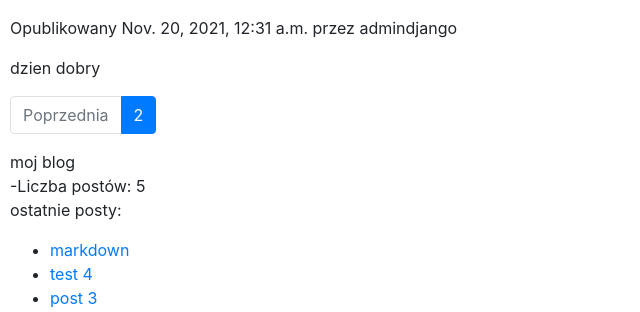
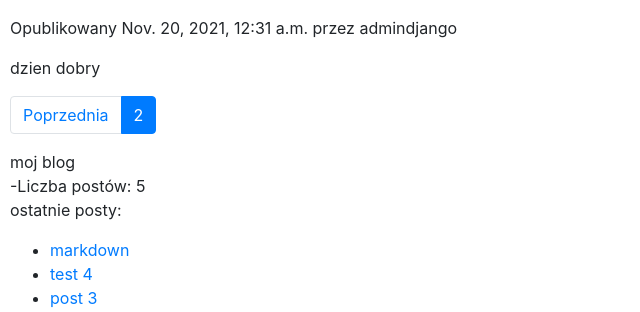
Before and after one commit to Bombozaur666/learningDjango, a Django app: page /blog/?page=2 in a window 1280 px wide. Shown: the part 340-652 px from the top of the page, without its empty margins (0-640 px from the left). Run offline with Django 3.2, Linux system fonts and the light colour scheme; data comes from the database, SQL or seed files in the repository; both versions use the stored data as it was after the commit; some libraries are stand-ins or nearby versions.

Commit message:
-change in database

```diff
--- a/blog/templates/pagination.html
+++ b/blog/templates/pagination.html
@@ -1,7 +1,7 @@
 <nav aria-label="Page navigation example">
  <ul class="pagination">
      {% if page.has_previous %}
-        <li class="page-item disabled">
+        <li class="page-item">
             <a class="page-link" href="?page={{ page.previous_page_number }}">Poprzednia</a>
         </li>
      {% endif %}
```
Also changed, not shown: db.sqlite3.
